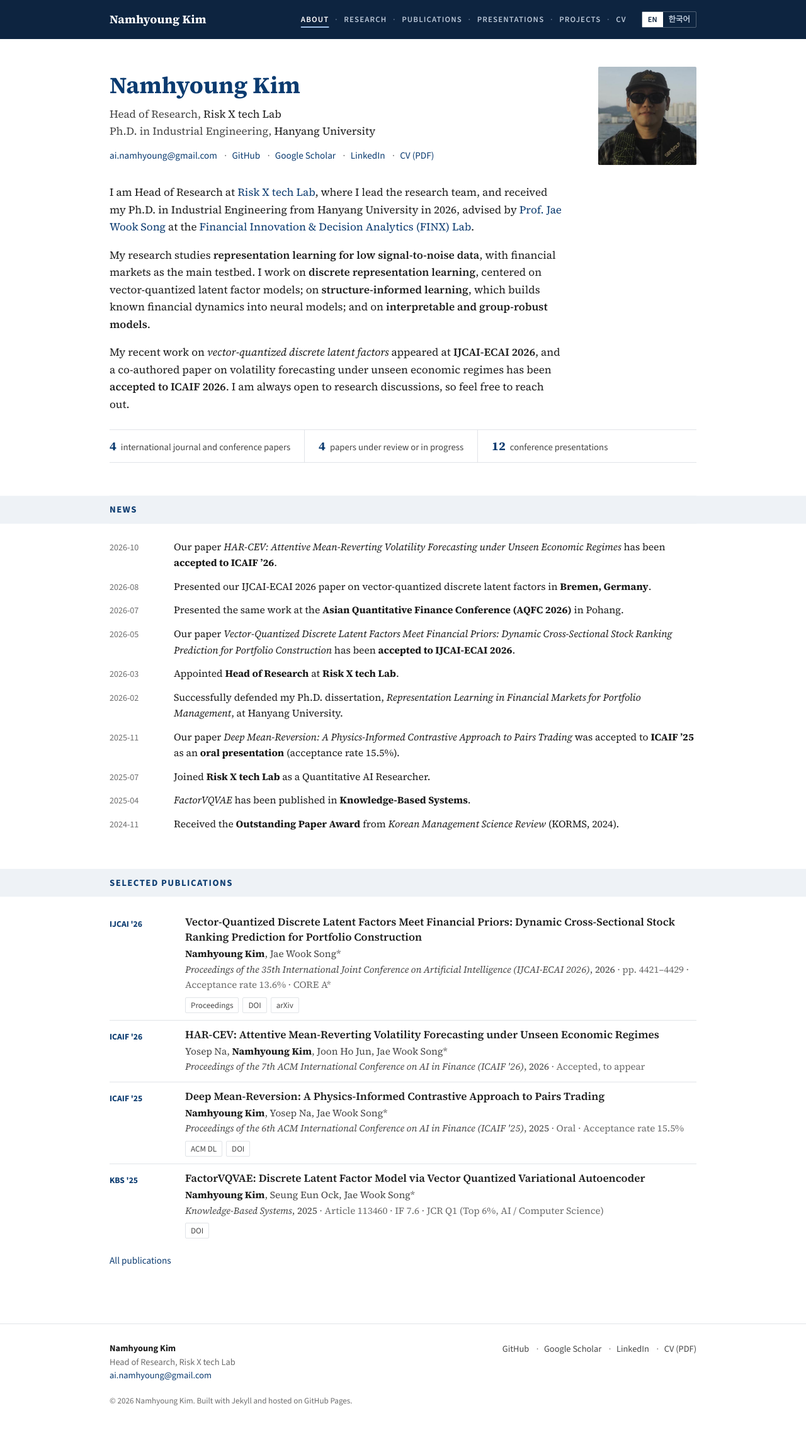
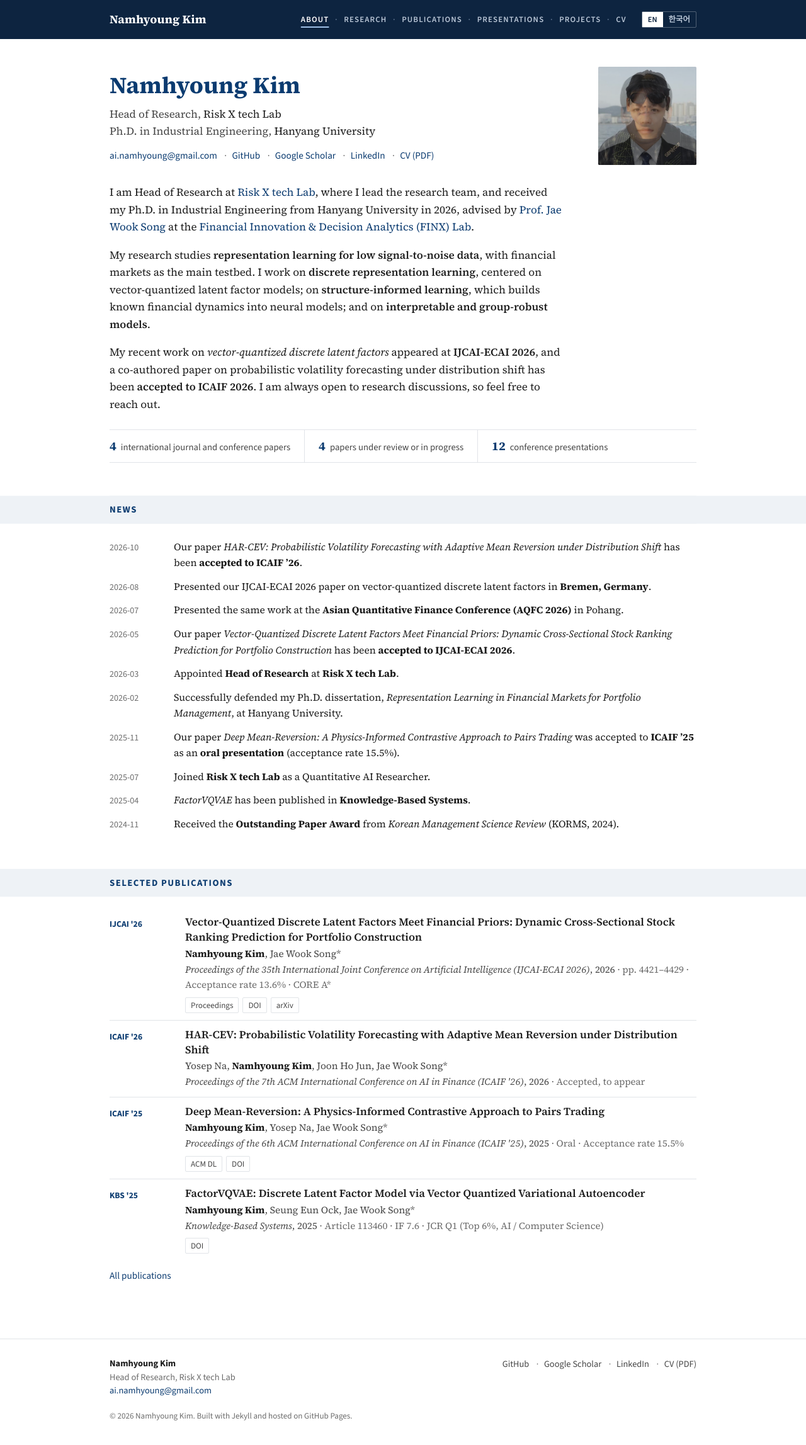
Before and after one commit to x7jeon8gi/x7jeon8gi.github.io, a Jekyll site: the page built from index.html, in a window 1280 px wide. Shown: the whole page at 63% size. Built offline with Jekyll 4.4.1, drawn with Linux system fonts in a browser that asks for light colours; before the commit the page ends 2271 px from its top, so only the background shows below that.

Commit message:
Rotating profile photo, HAR-CEV final title, no phone in public CV
- Home photo crossfades between a formal and a casual picture (about 4 s
  each; reduced-motion users see the formal one only)
- HAR-CEV title updated to the final version on the site, news and CV
- Phone number removed from the public CV PDF
- Tagline: Machine Learning Researcher; single <title> (seo title=false)

Co-Authored-By: Claude Opus 5.5 <noreply@anthropic.com>
Claude-Session: https://claude.ai/code/session_01H4Rr8wtBrwq3tdzE6Jhist

```diff
--- a/_config.yml
+++ b/_config.yml
@@ -4,7 +4,7 @@
 # =============================================================================
 
 title:        Namhyoung Kim
-tagline:      Quantitative AI Researcher
+tagline:      Machine Learning Researcher
 description:  >
   Personal website of Namhyoung Kim, Head of Research at Risk X tech Lab
   and Ph.D. in Industrial Engineering from Hanyang University.
--- a/_data/news.yml
+++ b/_data/news.yml
@@ -2,8 +2,8 @@
 # html is Markdown; html_ko is the Korean version shown on /ko/.
 
 - date: "2026-10"
-  html: "Our paper *HAR-CEV: Attentive Mean-Reverting Volatility Forecasting under Unseen Economic Regimes* has been **accepted to ICAIF ’26**."
-  html_ko: "*HAR-CEV: Attentive Mean-Reverting Volatility Forecasting under Unseen Economic Regimes* 논문이 **ICAIF ’26**에 채택되었습니다."
+  html: "Our paper *HAR-CEV: Probabilistic Volatility Forecasting with Adaptive Mean Reversion under Distribution Shift* has been **accepted to ICAIF ’26**."
+  html_ko: "*HAR-CEV: Probabilistic Volatility Forecasting with Adaptive Mean Reversion under Distribution Shift* 논문이 **ICAIF ’26**에 채택되었습니다."
 
 - date: "2026-08"
   html: "Presented our IJCAI-ECAI 2026 paper on vector-quantized discrete latent factors in **Bremen, Germany**."
--- a/_data/publications.yml
+++ b/_data/publications.yml
@@ -46,7 +46,7 @@ international:
     note_ko: "pp. 4421–4429 · 채택률 13.6% · CORE A*"
 
   - id:          icaif26-harcev
-    title:       "HAR-CEV: Attentive Mean-Reverting Volatility Forecasting under Unseen Economic Regimes"
+    title:       "HAR-CEV: Probabilistic Volatility Forecasting with Adaptive Mean Reversion under Distribution Shift"
     authors:     ["Yosep Na", "Namhyoung Kim", "Joon Ho Jun", "Jae Wook Song*"]
     venue:       "Proceedings of the 7th ACM International Conference on AI in Finance (ICAIF '26)"
     venue_short: "ICAIF '26"
--- a/_includes/head.html
+++ b/_includes/head.html
@@ -18,5 +18,5 @@
   <link rel="stylesheet" href="{{ '/assets/css/main.css' | relative_url }}?v={{ site.time | date: '%s' }}">
   <link rel="alternate" type="application/atom+xml" title="{{ site.title }}" href="{{ '/feed.xml' | relative_url }}">
 
-  {% seo %}
+  {% seo title=false %}
 </head>
--- a/_includes/pages/home.html
+++ b/_includes/pages/home.html
@@ -7,9 +7,9 @@
 
 <section class="hero">
   <div class="avatar-wrap">
-    {% comment %}Profile photo at assets/img/prof_pic.jpg; a plain box shows if it is missing.{% endcomment %}
-    <img class="avatar" src="{{ '/assets/img/prof_pic.jpg' | relative_url }}" alt="Namhyoung Kim"
-         onerror="this.outerHTML='<div class=&quot;avatar-placeholder&quot;>assets/img/<br>prof_pic.jpg</div>'">
+    {% comment %}Two photos crossfade every few seconds (assets/img/prof_pic_formal.jpg first, then prof_pic.jpg).{% endcomment %}
+    <img class="avatar" src="{{ '/assets/img/prof_pic_formal.jpg' | relative_url }}" alt="Namhyoung Kim">
+    <img class="avatar avatar-alt" src="{{ '/assets/img/prof_pic.jpg' | relative_url }}" alt="" aria-hidden="true">
   </div>
 
   {% if L == "ko" %}
@@ -76,8 +76,8 @@
 
 <p>
   My recent work on <em>vector-quantized discrete latent factors</em> appeared at
-  <strong>IJCAI-ECAI&nbsp;2026</strong>, and a co-authored paper on volatility
-  forecasting under unseen economic regimes has been <strong>accepted to
+  <strong>IJCAI-ECAI&nbsp;2026</strong>, and a co-authored paper on probabilistic
+  volatility forecasting under distribution shift has been <strong>accepted to
   ICAIF&nbsp;2026</strong>. I am always open to research discussions, so feel free
   to reach out.
 </p>
--- a/assets/css/main.css
+++ b/assets/css/main.css
@@ -274,8 +274,10 @@ h2.band {
 .hero .role         { grid-area: role; }
 .hero .contact-line { grid-area: contact; }
 
-.avatar-wrap { width: 156px; height: 156px; }
+.avatar-wrap { width: 156px; height: 156px; position: relative; }
 .avatar-wrap img.avatar {
+  position: absolute;
+  inset: 0;
   width: 100%; height: 100%;
   object-fit: cover;
   border-radius: 2px;
@@ -353,6 +355,20 @@ h2.band {
   .counts { flex-direction: column; }
   .counts li + li { margin-left: 0; padding-left: 0; border-left: 0; border-top: 1px solid var(--line); }
   .banner-title { font-size: 1.7rem; }
+}
+
+/* the second photo fades in and out over the first: about 4 s each */
+.avatar-wrap img.avatar-alt {
+  opacity: 0;
+  animation: avatar-swap 10s ease-in-out infinite;
+}
+@keyframes avatar-swap {
+  0%, 40%  { opacity: 0; }
+  50%, 90% { opacity: 1; }
+  100%     { opacity: 0; }
+}
+@media (prefers-reduced-motion: reduce) {
+  .avatar-wrap img.avatar-alt { animation: none; }
 }
 
 /* news */
```
Also changed, not shown: other parts of _includes/pages/home.html (+1 -1 lines), assets/img/prof_pic_formal.jpg (added), 3 other files.
